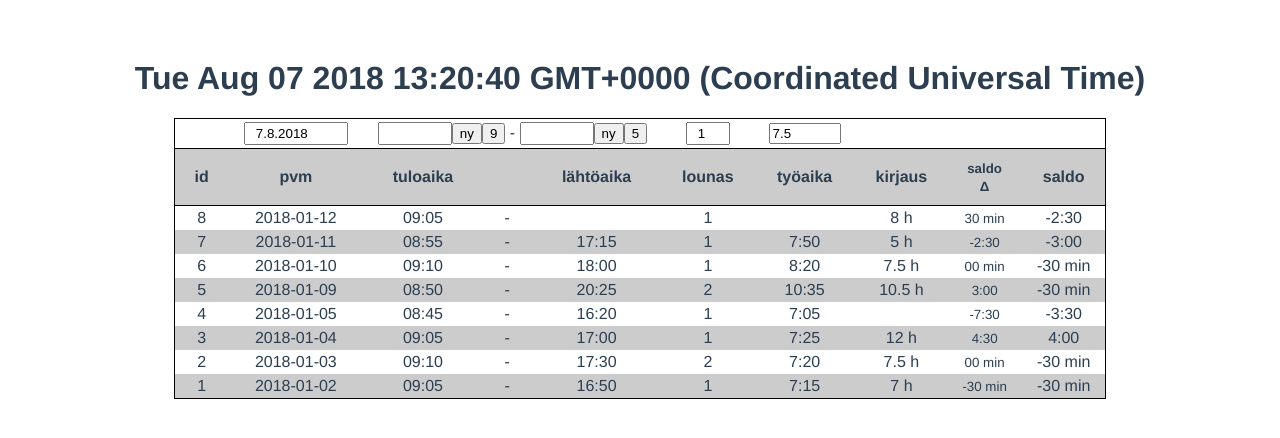
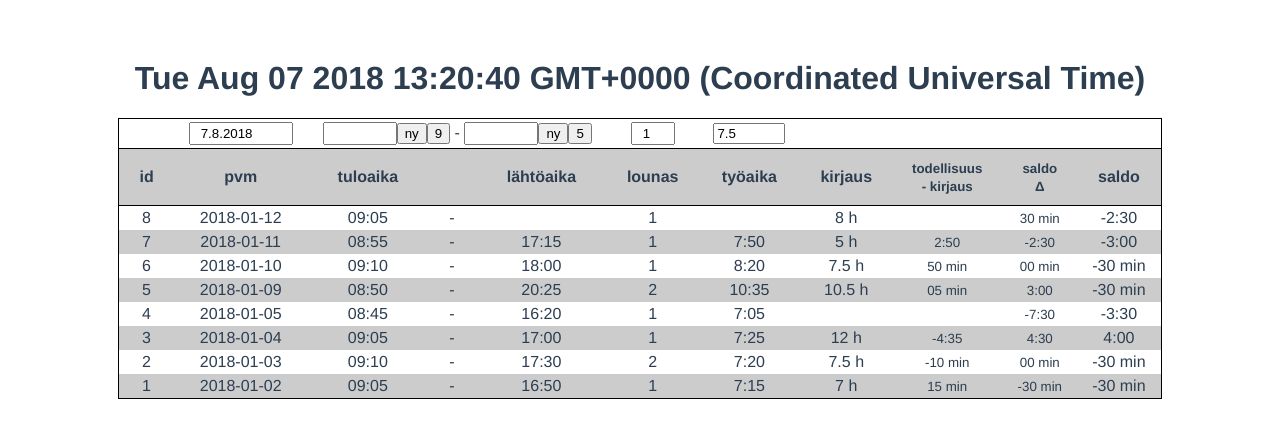
Before and after one commit to tzrissan/tuntikirjanpito, a Vue app: page / in a window 1280 px wide. Shown: the top 438 px of the page. Built offline with nearby package versions, Linux system fonts and the light colour scheme; no server answers.

Commit message:
Kirjausvirheen valvonta

```diff
--- a/src/components/Lomake.vue
+++ b/src/components/Lomake.vue
@@ -32,21 +32,23 @@
                     <th>lounas</th>
                     <th>työaika</th>
                     <th>kirjaus</th>
+                    <th><small>todellisuus<br>- kirjaus</small></th>
                     <th><small>saldo<br>&Delta;</small></th>
                     <th>saldo</th>
                 </tr>
                 </thead>
                 <tbody>
-                <tr v-for="tyoaika in laskevassaJarjestyksessa(tyoajat.merkinnat)" v-bind:key="tyoaika.id"
-                    v-on:click="edit(tyoaika)">
-                    <td>{{ tyoaika.id }}</td>
-                    <td>{{ tyoaika.date | moment("dd D.M.YYYY") }}</td>
-                    <td>{{ tyoaika.tuloaika }}</td><td>-</td><td>{{ tyoaika.lahtoaika }}</td>
-                    <td>{{ tyoaika.lounaita }}</td>
-                    <td>{{ aika(tyoaika.tuloaika, tyoaika.lahtoaika, tyoaika.lounaita) }}</td>
-                    <td><span v-if="tyoaika.kirjaus">{{ tyoaika.kirjaus }} h</span></td>
-                    <td><small>{{ aikavali2UiStr(tyoaika.saldomuutos) }}</small></td>
-                    <td>{{ aikavali2UiStr(tyoaika.saldo) }}</td>
+                <tr v-for="t in laskevassaJarjestyksessa(tyoajat.merkinnat)" v-bind:key="t.id"
+                    v-on:click="edit(t)">
+                    <td>{{ t.id }}</td>
+                    <td>{{ t.date | moment("dd D.M.YYYY") }}</td>
+                    <td>{{ t.tuloaika }}</td><td>-</td><td>{{ t.lahtoaika }}</td>
+                    <td>{{ t.lounaita }}</td>
+                    <td>{{ tyoaika(t.tuloaika, t.lahtoaika, t.lounaita) }}</td>
+                    <td><span v-if="t.kirjaus">{{ t.kirjaus }} h</span></td>
+                    <td><small>{{ kirjausvirhe(t.tuloaika, t.lahtoaika, t.lounaita, t.kirjaus) }}</small></td>
+                    <td><small>{{ aikavali2UiStr(t.saldomuutos) }}</small></td>
+                    <td>{{ aikavali2UiStr(t.saldo) }}</td>
                 </tr>
                 </tbody>
             </table>
@@ -167,11 +169,18 @@
             meenViidelta() {
                 this.lahtoaika = '17:00';
             },
-            aika(alku, loppu, lounaita) {
+            tyoaika(alku, loppu, lounaita) {
                 if (!alku || !loppu) {
                     return undefined;
                 } else {
                     return this.aikavali2UiStr(aikavaliMinuutteina(alku, loppu, lounaita));
+                }
+            },
+            kirjausvirhe(alku, loppu, lounaita, kirjaus) {
+                if (!alku || !loppu || !kirjaus) {
+                    return undefined;
+                } else {
+                    return this.aikavali2UiStr(aikavaliMinuutteina(alku, loppu, lounaita) - (kirjaus*60));
                 }
             },
             aikavali2UiStr(aikavaliMinuutteina, naytaPlusMerkki=false) {
```
